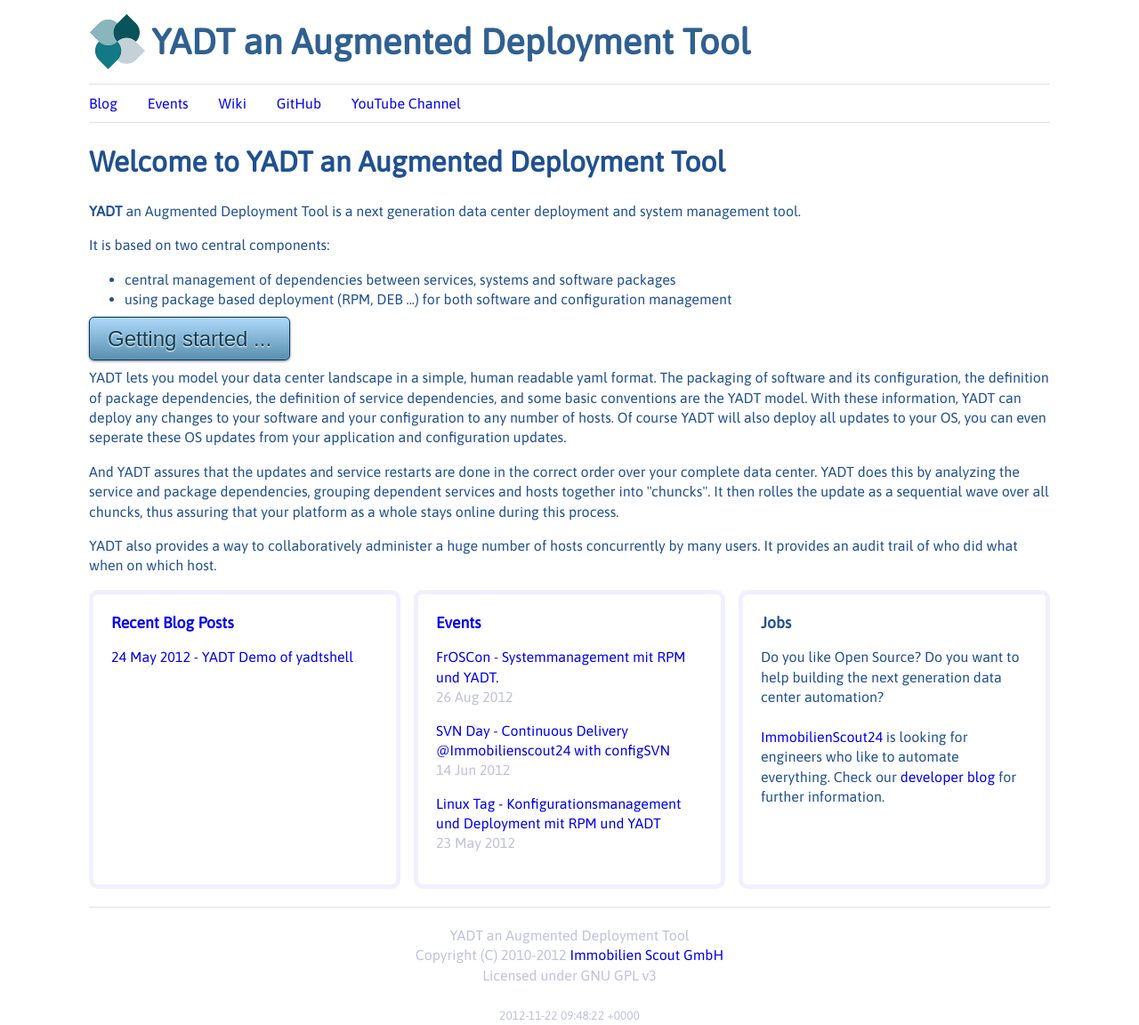
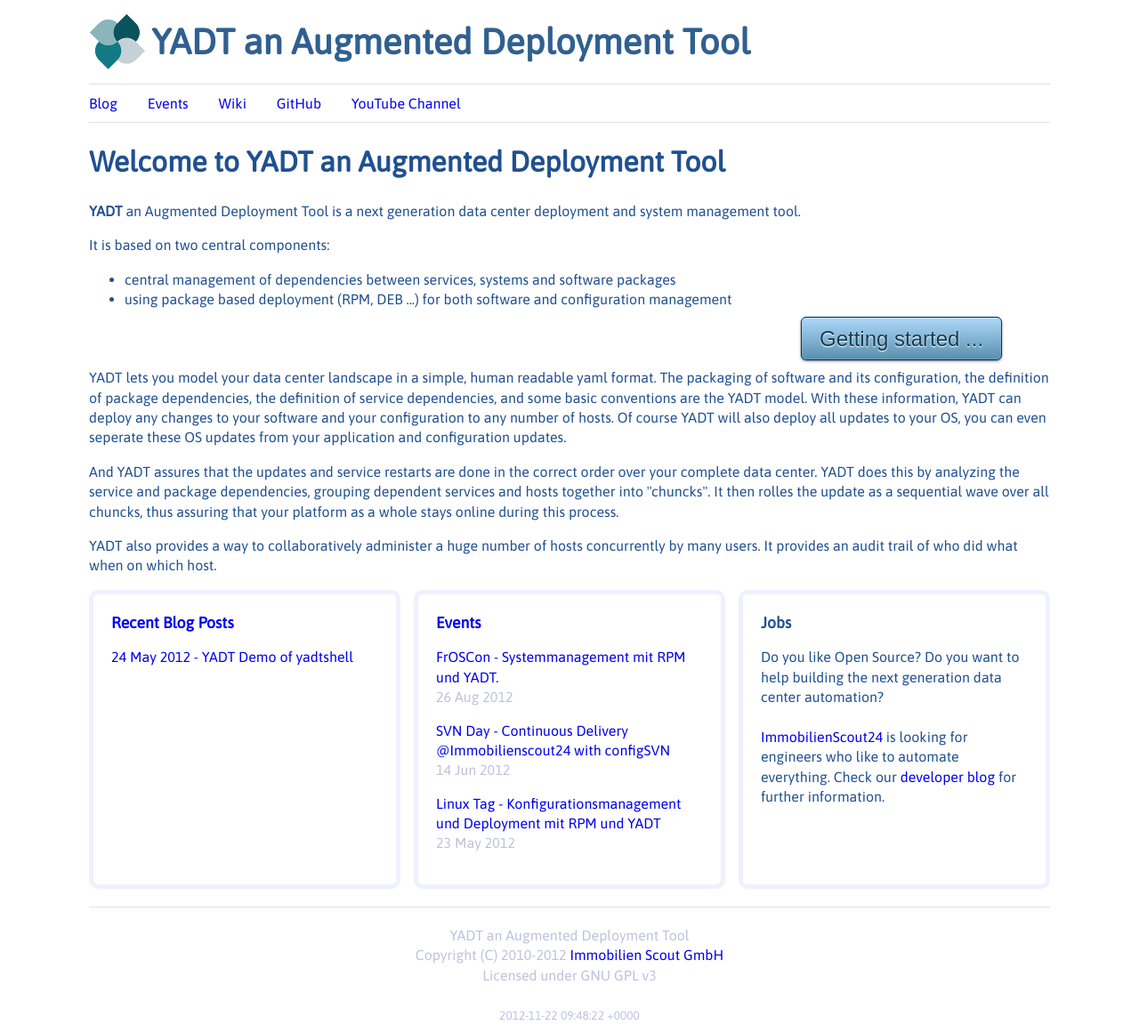
Before and after one commit to yadt/yadt.github.com, a Jekyll site: the page built from index.html, in a window 1280 px wide. Shown: the whole page at 89% size. Built offline with Jekyll 4.4.1, drawn with Linux system fonts in a browser that asks for light colours.

Commit message:
Update css/main.css

```diff
--- a/css/main.css
+++ b/css/main.css
@@ -751,5 +751,6 @@
 	text-shadow:
 		0px 1px 2px rgba(255,255,255,1),
 		0px 1px 0px rgba(255,255,255,0.3);
-        right: 0px;
+	position: relative;
+	left: 800px;
 }
```
